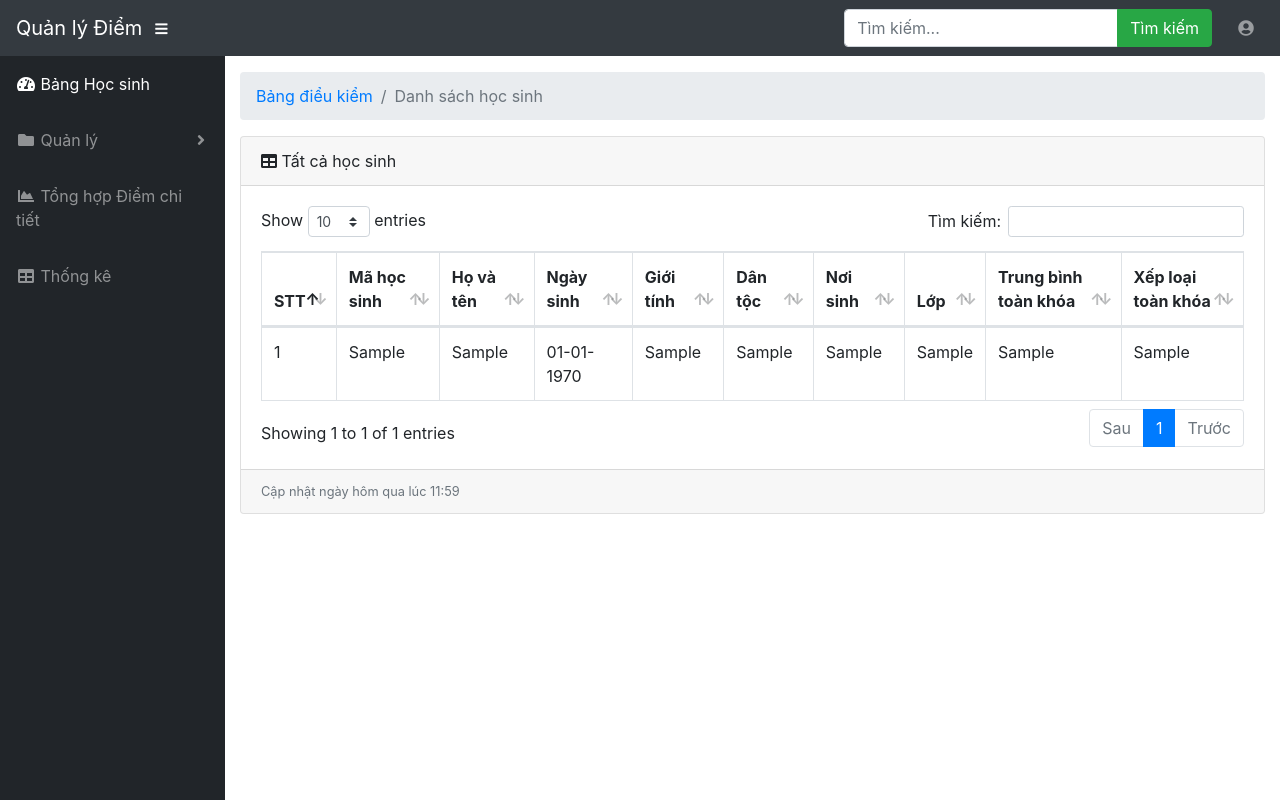
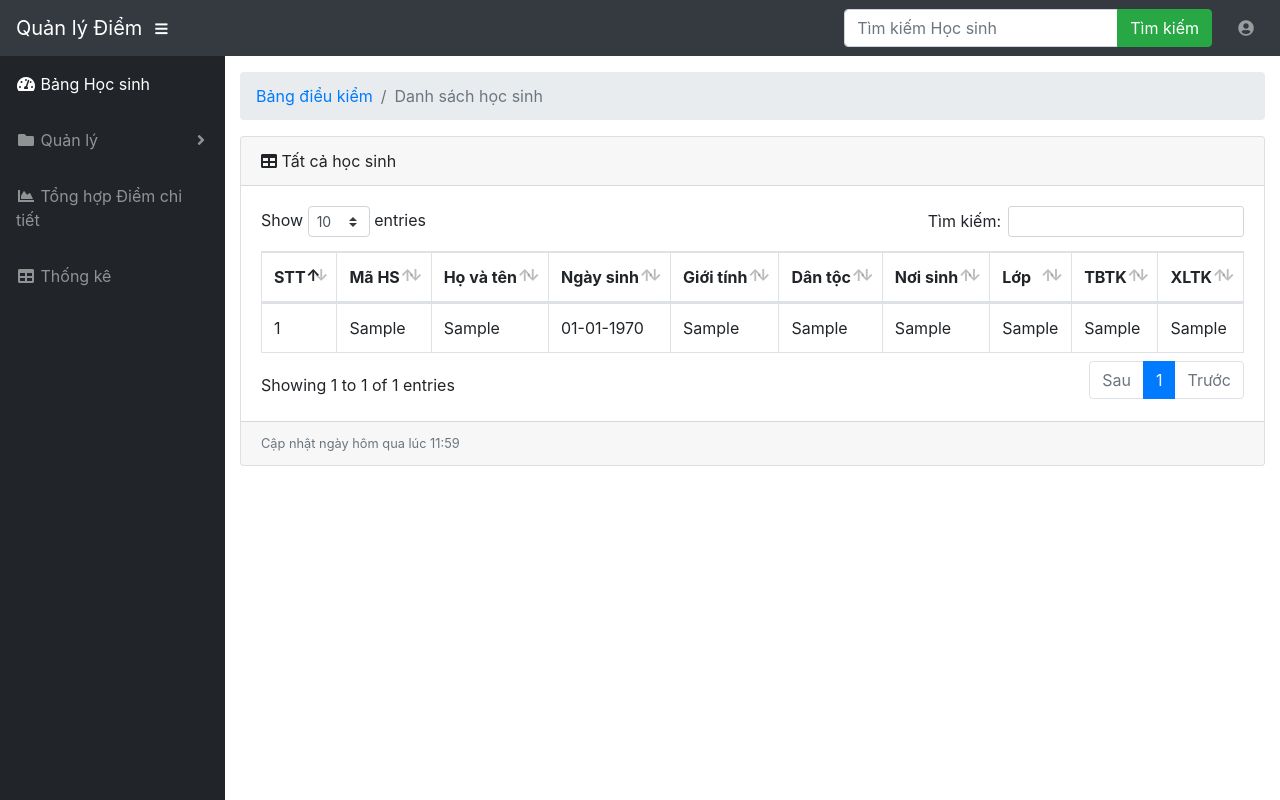
Before and after one commit to binhnguyen00/quan-li-diem-THPT, a PHP site: template View/thongke.php in a window 1280 px wide. Run offline with PHP 8.4, Linux system fonts and the light colour scheme; the template is opened without the code that fills it: most values are stand-ins (such as "Sample title", 1, 10 or a date in 2020); data that the repository does not hold is empty.

Commit message:
sua loi vat lan 3

```diff
--- a/View/Tonghopdiemsinhvien.php
+++ b/View/Tonghopdiemsinhvien.php
@@ -54,7 +54,7 @@
           <i class="fas fa-fw fa-chart-area"></i>
           <span>Tổng hợp Điểm chi tiết</span></a>
       </li>
-      <li class="nav-item">
+      <li class="nav-item" style="margin: 0.5em;">
         <form action="#" method="POST">
           <label for="sel1" style="color: #FFFFFF;">Chọn lớp</label>
 
@@ -86,7 +86,7 @@
             </select>
             <br>
             <div class="input-group-append d-flex justify-content-center">
-              <button type="submit" name="xem" class="btn btn-primary">Xem chi tiết Sinh viên</button>
+              <button type="submit" name="xem" class="btn btn-primary">Xem chi tiết Học sinh</button>
             </div>
           </div>
         </form>
--- a/View/masster/header.php
+++ b/View/masster/header.php
@@ -15,7 +15,7 @@ if (isset($_SESSION['username'])) {
   <!-- Navbar Search -->
   <form action="index.php?controllers=quanly&action=Seach" method="POST" class="d-none d-md-inline-block form-inline ml-auto mr-0 mr-md-3 my-2 my-md-0">
     <div class="input-group">
-            <input type="text" class="form-control" name="gtTimkiem" placeholder="Tìm kiếm...">
+      <input type="text" class="form-control" name="gtTimkiem" placeholder="Tìm kiếm Học sinh">
       <div class="input-group-append">
         <button class="btn btn-success" name="Timkiem" type="submit">Tìm kiếm</button>
       </div>
@@ -30,7 +30,7 @@ if (isset($_SESSION['username'])) {
         <i class="fas fa-user-circle fa-fw"></i>
       </a>
       <div class="dropdown-menu dropdown-menu-right" aria-labelledby="userDropdown">
-          <a class="dropdown-item" href="index.php?controllers=login&action=cai_dat&username=<?php echo $user; ?>">Cài đặt</a>
+        <a class="dropdown-item" href="index.php?controllers=login&action=cai_dat&username=<?php echo $user; ?>">Cài đặt tài khoản</a>
         <div class="dropdown-divider"></div>
         <a class="dropdown-item" href="#" data-toggle="modal" data-target="#logoutModal">Đăng xuất</a>
       </div>
--- a/View/thongke.php
+++ b/View/thongke.php
@@ -52,15 +52,15 @@
                 <thead>
                   <tr>
                     <th>STT</th>
-                    <th>Mã học sinh</th>
+                    <th>Mã HS</th>
                     <th>Họ và tên</th>
                     <th>Ngày sinh</th>
                     <th>Giới tính</th>
                     <th>Dân tộc</th>
                     <th>Nơi sinh</th>
                     <th>Lớp</th>
-                    <th>Trung bình toàn khóa</th>
-                    <th>Xếp loại toàn khóa</th>
+                    <th>TBTK</th>
+                    <th>XLTK</th>
                   </tr>
                 </thead>
                 <tbody>
```
Also changed, not shown: Model/dangnhap.php (+4 -4 lines). Lines whose indentation alone changed are shown as unchanged.
